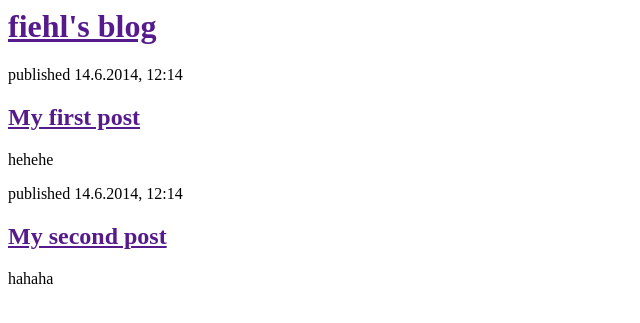
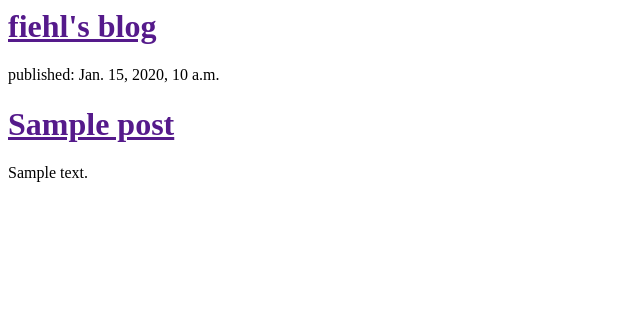
Before and after one commit to Feinne/my-first-blog, a Django app: template mysite/blog/templates/blog/post_list.html in a window 1280 px wide. Shown: the top 323 px of the page, without its empty margins (0-640 px from the left). Run offline with Django 3.2, Linux system fonts and the light colour scheme; the template is opened without the code that fills it: values that come from a table or form of the project are taken from there, others are empty; tables that the repository leaves empty hold one stand-in row (values such as "Sample post").

Commit message:
Modified templates to display posts from database

```diff
--- a/mysite/blog/models.py
+++ b/mysite/blog/models.py
@@ -12,7 +12,7 @@ class Post(models.Model):
 	published_date = models.DateTimeField(blank=True, null=True)
 
 	def publish(self):
-		self.published_date - timezone.now()
+		self.published_date = timezone.now()
 		self.save()
 
 	def __str__(self):
--- a/mysite/blog/templates/blog/post_list.html
+++ b/mysite/blog/templates/blog/post_list.html
@@ -6,16 +6,12 @@
 		<div>
 			<h1><a href="">fiehl's blog</a></h1>
 		</div>
-		<div>
-			<p> published 14.6.2014, 12:14</p>
-			<h2><a href="">My first post</a></h2>
-			<p>hehehe</p>
-		</div>
-		<div>
-			<p> published 14.6.2014, 12:14</p>
-			<h2><a href="">My second post</a></h2>
-			<p>hahaha</p>
-		</div>
+		{%for post in posts%}
+			<p>published: {{post.published_date}}</p>
+			<h1><a href="">{{post.title}}</a></h1>
+			<p>{{post.text|linebreaksbr}}</p>
+		{% endfor %}
+
 
 	</body>
 </html>
--- a/mysite/blog/views.py
+++ b/mysite/blog/views.py
@@ -1,5 +1,7 @@
 from django.shortcuts import render
-
+from .models import Post
+from django.utils import timezone
 # Create your views here.
 def post_list(request):
-	return render(request,'blog/post_list.html',{})
+	posts = Post.objects.filter(published_date__lte=timezone.now()).order_by('published_date')
+	return render(request,'blog/post_list.html',{'posts':posts})
```
